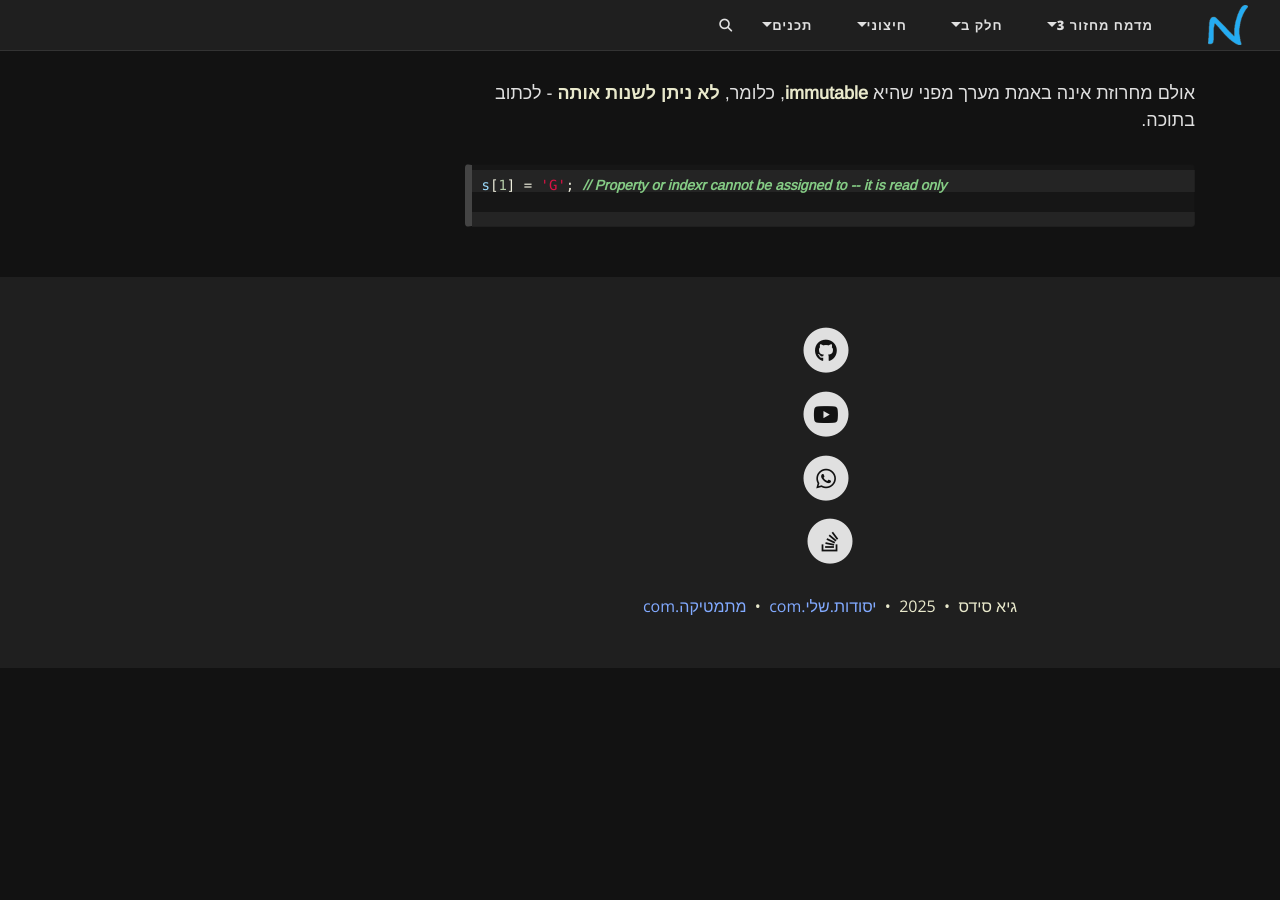
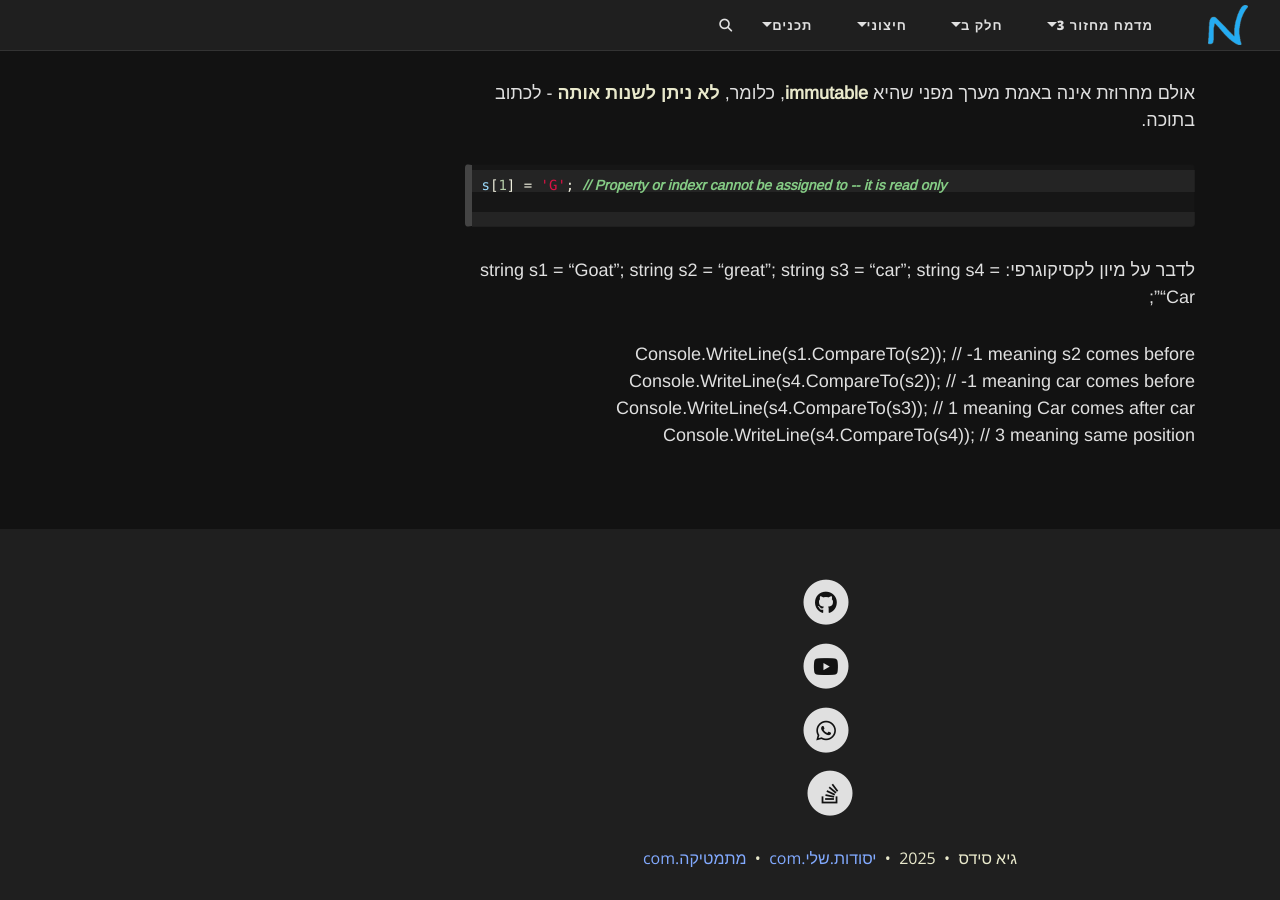
Before and after one commit to 3strategy/BeautifulYesodot, a Jekyll site: the page built from cs2/Chapter8.md, in a window 1280 px wide and 900 px high, scrolled down 1015 px. Built offline with Jekyll 4.4.1, drawn with Linux system fonts in a browser that asks for light colours; our own code applies the rules of GitHub Pages for plain Markdown files; comment, search, counter and statistics services are not loaded; before the commit the page ends 1683 px from its top, so only the background shows below that.

````diff
--- a/cs2/Chapter8.md
+++ b/cs2/Chapter8.md
@@ -29,3 +29,15 @@
 s[1] = 'G'; // Property or indexr cannot be assigned to -- it is read only
 
 ```
+
+
+לדבר על מיון לקסיקוגרפי:
+string s1 = "Goat";
+string s2 = "great";
+string s3 = "car";
+string s4 = "Car";
+
+Console.WriteLine(s1.CompareTo(s2)); // -1 meaning s2 comes before
+Console.WriteLine(s4.CompareTo(s2)); // -1 meaning car comes before
+Console.WriteLine(s4.CompareTo(s3)); // 1 meaning Car comes after car
+Console.WriteLine(s4.CompareTo(s4)); // 3 meaning same position
````
Also changed, not shown: cs2/Chapter7Full.md (+1 -1 lines).
